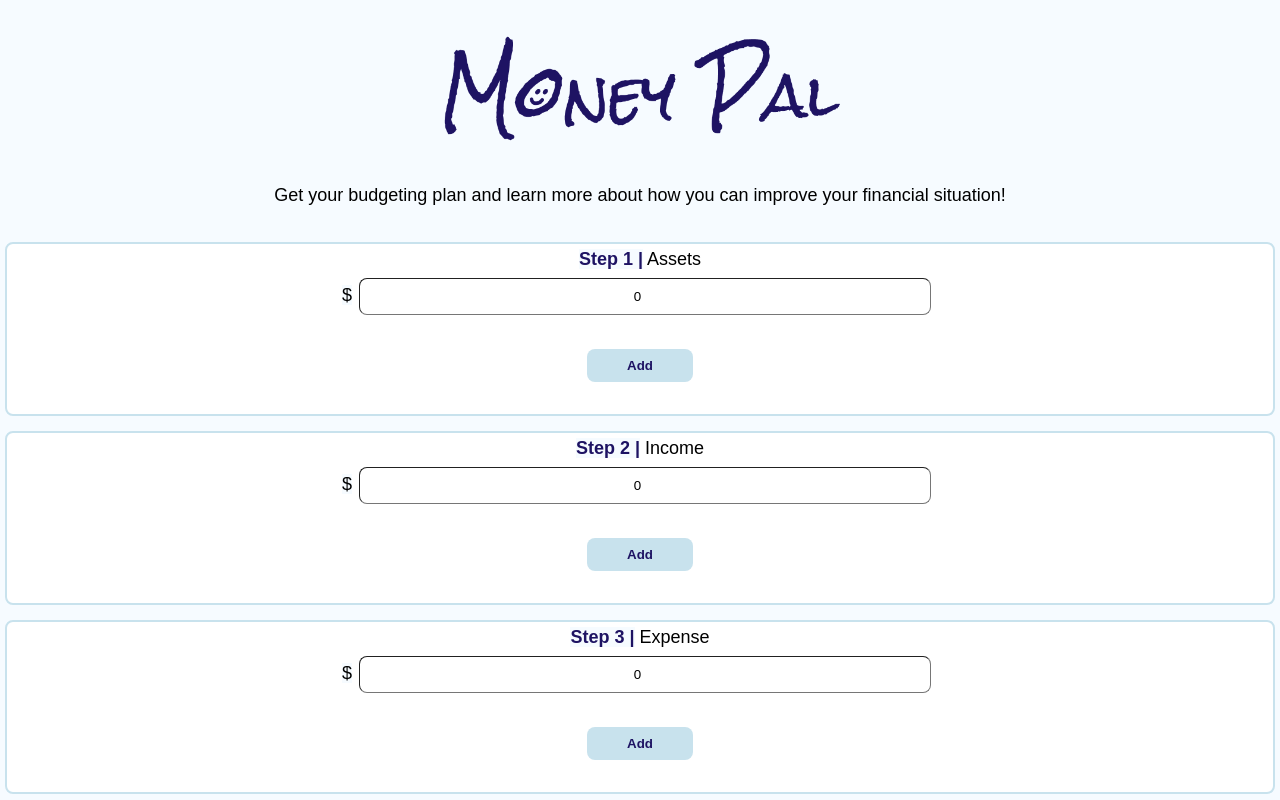
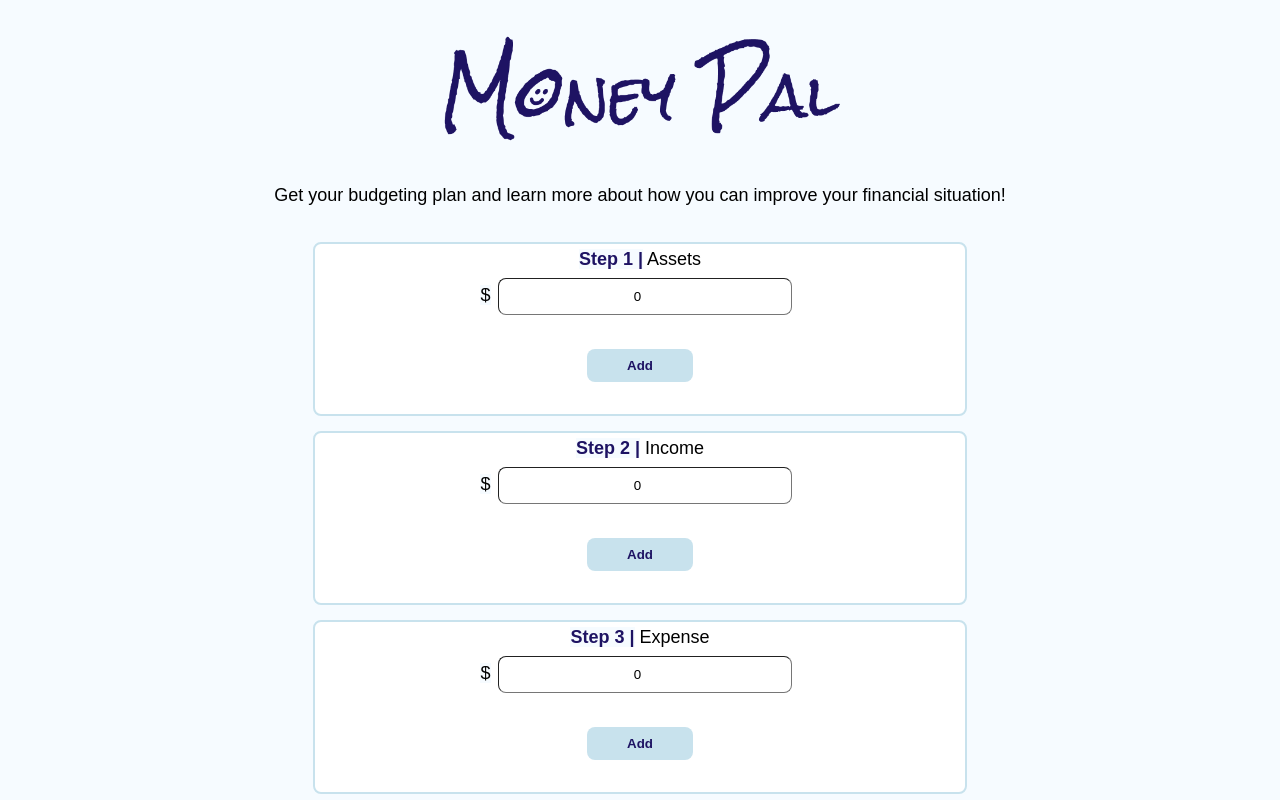
Before and after one commit to Aviakubo/frontend-fin-team-six, a React (Create React App) app: page / in a window 1280 px wide. Shown: the top 800 px of the page. Built offline with nearby package versions, Linux system fonts and the light colour scheme; a web font is replaced by a local one.

Commit message:
fixed sizing for desktop screens

```diff
--- a/src/App.css
+++ b/src/App.css
@@ -76,6 +76,9 @@ input {
   padding: 5px;
   margin: 5px 5px 15px 5px;
   background-color: #FFFFFF;
+  margin-left: auto;
+  margin-right: auto;
+  max-width: 50%;
 }
 
 .form-inline {
```
